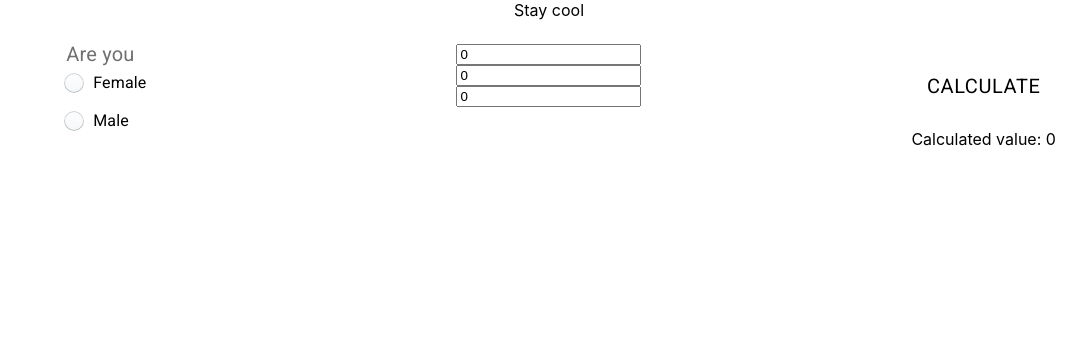
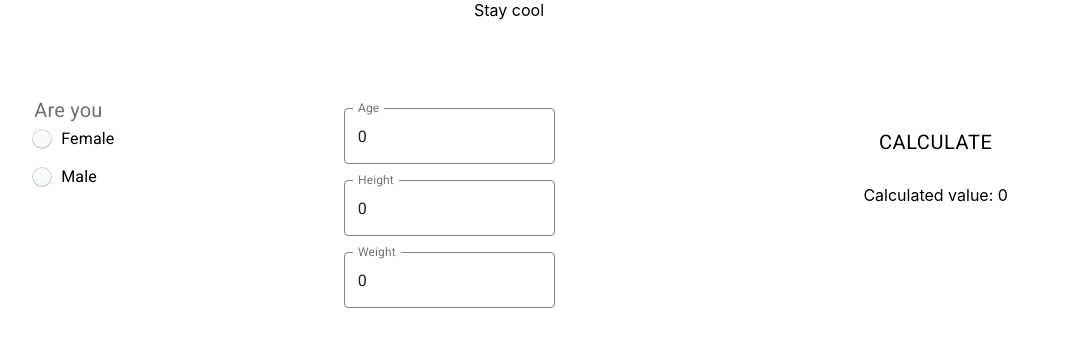
Before and after one commit to Evelinius/react-kcal-calculator, a React (Create React App) app in the folder react-kcal-calculate/: page / in a window 1280 px wide. Shown: the top 346 px of the page, without its empty margins (91-1177 px from the left). Built offline with nearby package versions, Linux system fonts and the light colour scheme.

Commit message:
верстка инпутов

```diff
--- a/react-kcal-calculate/src/App.js
+++ b/react-kcal-calculate/src/App.js
@@ -1,16 +1,20 @@
-import React from 'react'
+import React from 'react';
 import './App.css';
 import Button from '@material-ui/core/Button';
 import { FormControl, FormControlLabel, FormLabel } from '@material-ui/core';
 import RadioGroup from '@material-ui/core/RadioGroup';
 import 'fontsource-roboto';
 import { StyledRadio } from './StyledRadio';
+import CustomizedTextField from './StyledForms';
 import { makeStyles, withStyles } from '@material-ui/core/styles';
 import Grid from '@material-ui/core/Grid';
 
 const styles = (theme) => ({
   root: {
     flexGrow: 1,
+  },
+  container: {
+    "width": "calc(100%)"
   },
   header: {
     "display": "flex",
@@ -27,12 +31,6 @@ const styles = (theme) => ({
     "flex-direction": "column",
     "align-items": "center"
   },
-  data: {
-    "display": "flex",
-    "flex-direction": "column",
-    "align-items": "center"
-  }
-
 });
 
 class App extends React.Component {
@@ -74,7 +72,7 @@ class App extends React.Component {
     const { classes } = this.props;
     return (
       <div className={classes.root}>
-        <Grid container spacing={3}>
+        <Grid className={classes.container} container spacing={10}>
           <Grid className={classes.header} item xs={12}>
             Stay cool
           </Grid>
@@ -87,10 +85,10 @@ class App extends React.Component {
                 </RadioGroup>
               </FormControl>
           </Grid>
-          <Grid className={classes.data} item xs={4}>
-            <input type='text' onChange={this.handleAgeChange} value={this.state.age}></input>
-            <input type='text' onChange={this.handleHeightChange} value={this.state.height}></input>
-            <input type='text' onChange={this.handleWeightChange} value={this.state.weight}></input>
+          <Grid className={classes.data} noValidate autoComplete="off" item xs={4}>
+            <CustomizedTextField label="Age" onChange={this.handleAgeChange} value={this.state.age}/>
+            <CustomizedTextField label="Height" onChange={this.handleHeightChange} value={this.state.height}/>
+            <CustomizedTextField label="Weight" onChange={this.handleWeightChange} value={this.state.weight}/>
           </Grid>
           <Grid className={classes.button} item xs={4}>
           <Button className="Button" onClick={this.calculate}>Calculate</Button>
@@ -130,7 +128,6 @@ const CalculateYourNorma = (height, weight, age, gender, activeCoeff, maintainin
   if (deficit == true) {
     carbsLow = dificitLow - protHigh - fatHigh;
     carbsHigh = dificitHigh - protLow - fatLow;
-
   }
   return (norma, dificitLow, dificitHigh, protLow, protHigh, fatLow, fatHigh, carbsLow, carbsHigh);
 }
--- /dev/null
+++ b/react-kcal-calculate/src/StyledForms.js
@@ -0,0 +1,49 @@
+import React from 'react';
+import { withStyles, makeStyles } from '@material-ui/core/styles';
+import TextField from '@material-ui/core/TextField';
+
+const CssTextField = withStyles({
+  root: {
+    '& label.Mui-focused': {
+      color: 'pink',
+    },
+    '& .MuiOutlinedInput-root': {
+      '& fieldset': {
+        borderColor: 'gray',
+      },
+      '&:hover fieldset': {
+        borderColor: '#f7578e',
+      },
+      '&.Mui-focused fieldset': {
+        borderColor: '#f4abc4',
+      },
+    },
+  },
+})(TextField);
+
+const useStyles = makeStyles((theme) => ({
+  root: {
+    display: 'flex',
+    flexWrap: 'wrap',
+  },
+  margin: {
+    margin: theme.spacing(1),
+  },
+}));
+
+export default function CustomTextField(props) {
+  const classes = useStyles();
+
+  return (
+    <form className={classes.root} noValidate>
+      <CssTextField
+        label={props.label}
+        onChange={props.onChange}
+        value={props.value}
+        className={classes.margin}
+        variant="outlined"
+        id="custom-css-outlined-input"
+      />
+    </form>
+  );
+}
```
